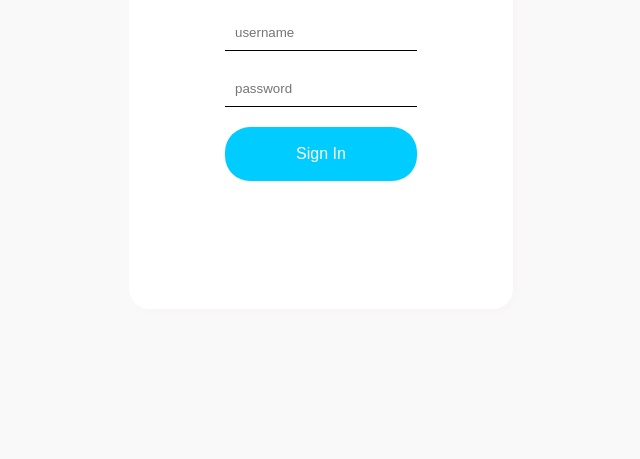
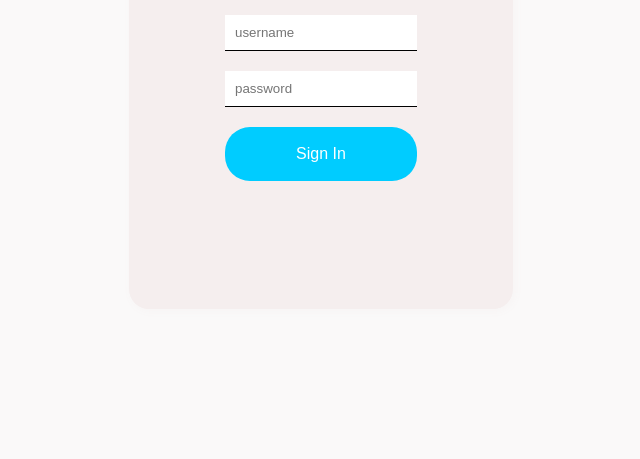
Before and after one commit to sam37A/loginUi, a plain HTML site: page index.html in a window 1280 px wide. Shown: the part 341-800 px from the top of the page, without its empty margins (319-959 px from the left). Drawn offline with Linux system fonts and the light colour scheme.

Commit message:
new bug fixex

```diff
--- a/index.html
+++ b/index.html
@@ -1,5 +1,6 @@
 <!DOCTYPE html>
 <html lang="en">
+
 <head>
     <meta charset="UTF-8">
     <meta http-equiv="X-UA-Compatible" content="IE=edge">
@@ -8,9 +9,10 @@
     <link rel="stylesheet" href="style.css">
 
 </head>
+
 <body>
-   <div class="form-container" >
-    <!-- <img class="wave-img" src="./img/wave (1).svg" alt="wave-png"> -->
+    <div class="form-container">
+
         <form action="" class="ui-form">
             <div class="signIn-heading">
                 <h1>Sign In</h1>
@@ -20,8 +22,9 @@
             <input type="submit" value="Sign In" id="submit">
 
         </form>
-    <!-- <img class="wave-img" src="./img/wave.svg" alt="wave-png"> -->
+
     </div>
 
 </body>
+
 </html>
--- a/style.css
+++ b/style.css
@@ -24,7 +24,7 @@ body{
    height: 500px;
     border-radius: 20px;
    box-shadow: 2px 2px 9px rgb(247, 244, 244);
-    background-color:#ffffff;
+    background-color:#f5eeee;
 }
 .signIn-heading{
     margin: 30px 0;
```
Also changed, not shown: loginDraft2.html (deleted). Lines whose indentation alone changed are shown as unchanged.
